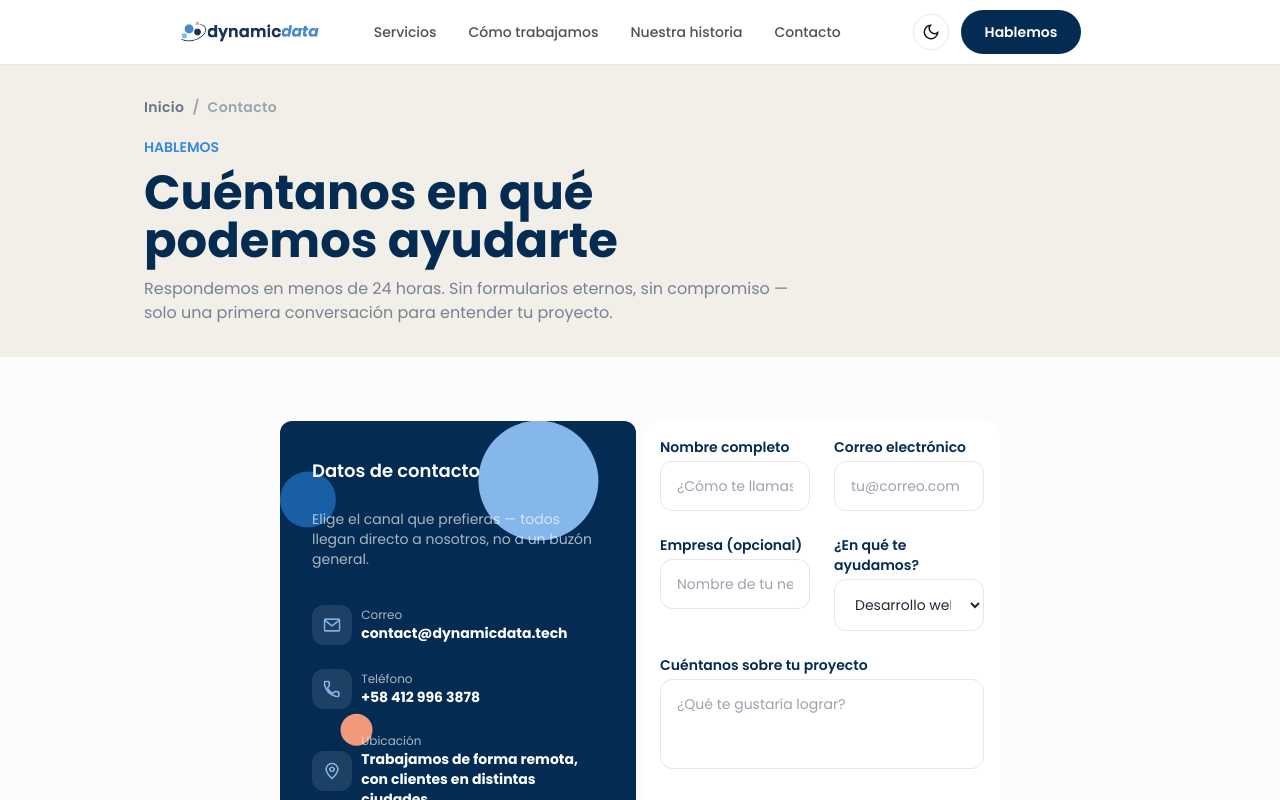
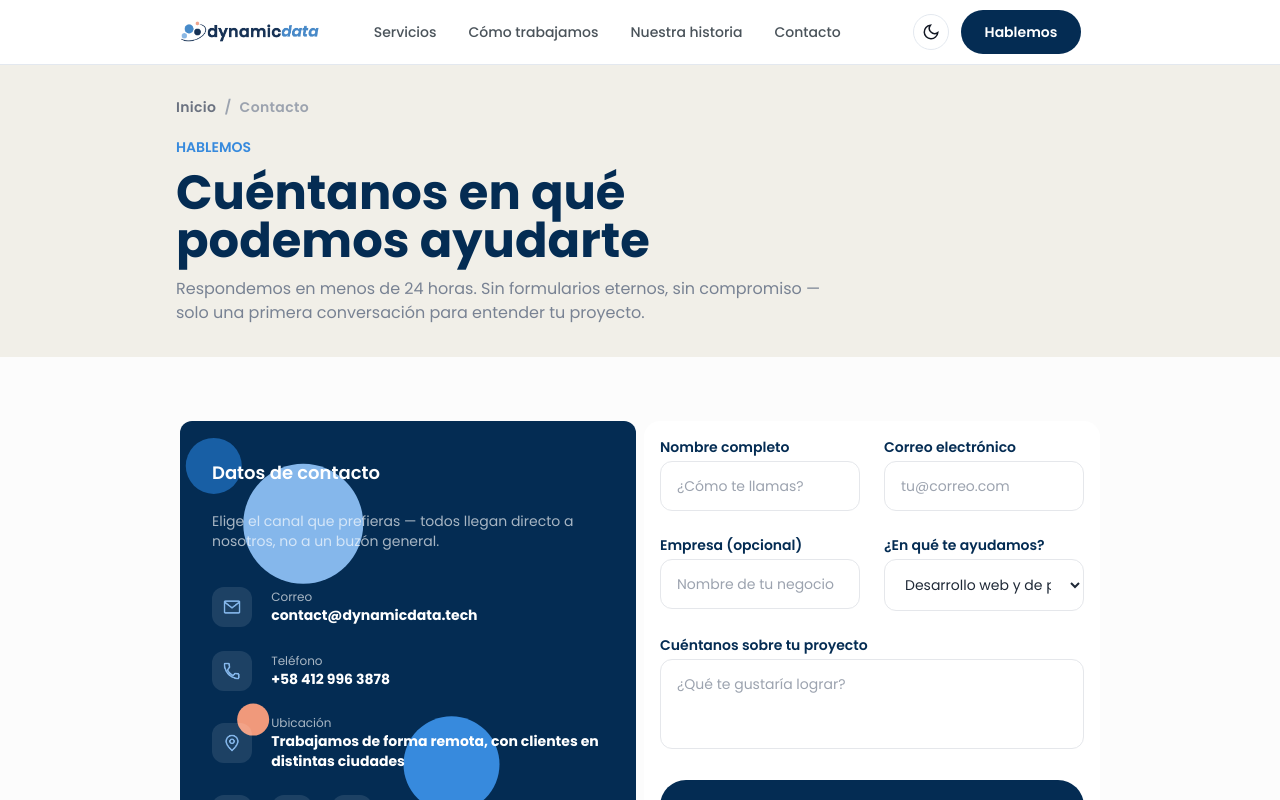
Before and after one commit to nolanpc/dynamic-data-web, a Next.js app: page /contacto in a window 1280 px wide. Shown: the top 800 px of the page. Built offline with nearby package versions, Linux system fonts and the light colour scheme.

Commit message:
fix: contact pading

```diff
--- a/src/app/contacto/page.tsx
+++ b/src/app/contacto/page.tsx
@@ -16,9 +16,10 @@ export default function ContactoPage() {
         subheading="HABLEMOS"
         title="Cuéntanos en qué podemos ayudarte"
         description="Respondemos en menos de 24 horas. Sin formularios eternos, sin compromiso — solo una primera conversación para entender tu proyecto."
+        px="lg:px-40"
       />
       <section className="py-0">
-        <div className="w-full px-6 sm:px-60 lg:px-70">
+        <div className="w-full px-6 sm:px-60 lg:px-45">
           <div className="space-y-8 grid grid-cols-1 gap-2 py-16 md:grid-cols-2">
             <ContactInfoSection />
             <ContactFormSection />
```
